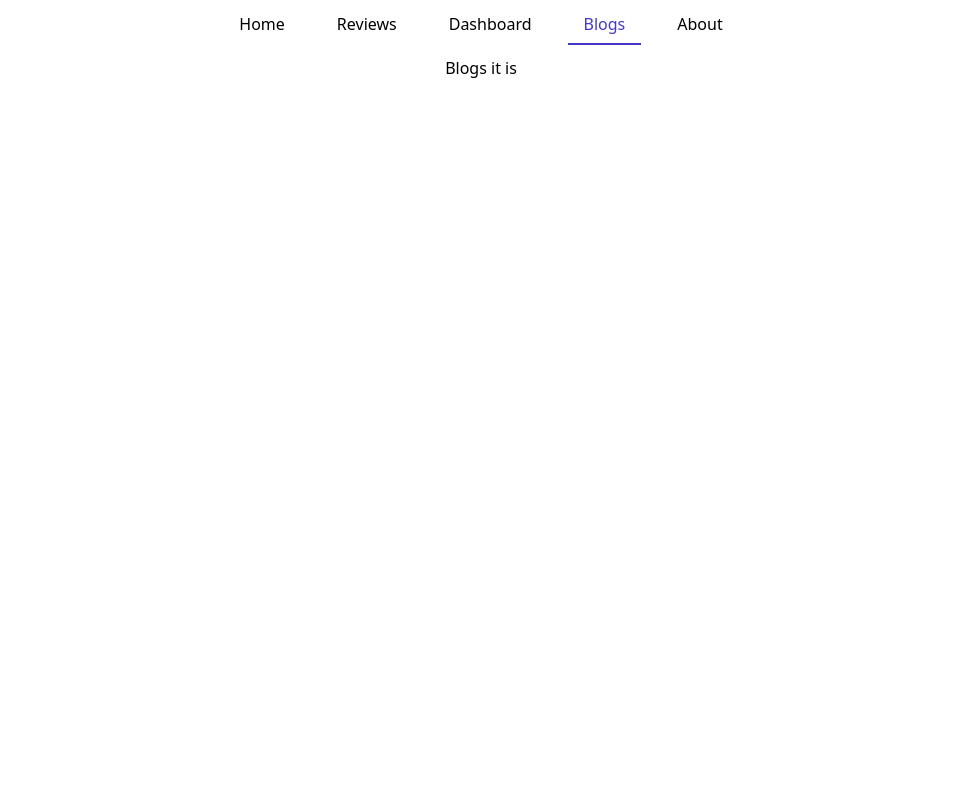
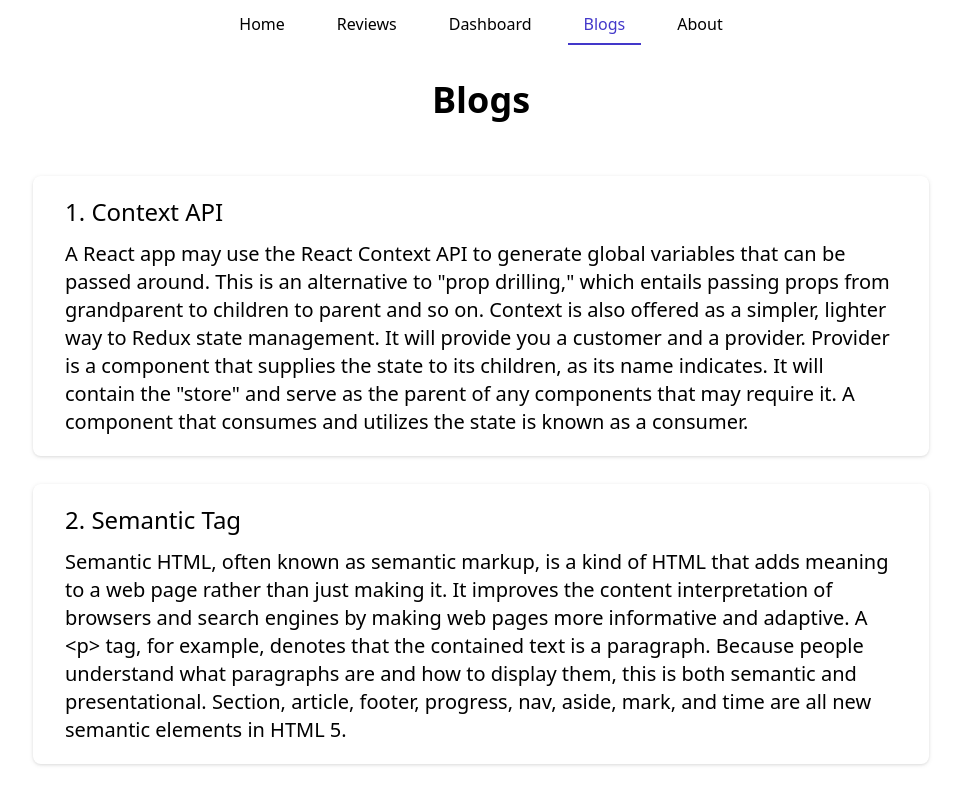
Before and after one commit to mdjannatulhasan/product-analysis, a React (Create React App) app: page /blogs in a window 1280 px wide. Shown: the whole page, without its empty margins (159-1120 px from the left). Built offline with nearby package versions, Linux system fonts and the light colour scheme.

Commit message:
Blog updated and final push

```diff
--- a/src/components/About/About.js
+++ b/src/components/About/About.js
@@ -3,7 +3,7 @@ import React from 'react';
 const About = () => {
     return (
         <div>
-            <h1>About here</h1>
+            <h1 className='py-7 text-3xl font-medium'>We are working on it</h1>
         </div>
     );
 };
--- a/src/components/Blogs/Blogs.js
+++ b/src/components/Blogs/Blogs.js
@@ -2,8 +2,16 @@ import React from 'react';
 
 const Blogs = () => {
     return (
-        <div>
-            <h1>Blogs it is</h1>
+        <div className='container'>
+            <h1 className='text-4xl font-bold py-6'>Blogs</h1>
+            <div className='mt-8 mb-7 py-5 max-w-4xl mx-auto drop-shadow rounded-lg text-left bg-white px-8'>
+                <h2 className='pb-3 text-2xl font-medium' >1. Context API</h2>
+                <p className='text-xl'>A React app may use the React Context API to generate global variables that can be passed around. This is an alternative to "prop drilling," which entails passing props from grandparent to children to parent and so on. Context is also offered as a simpler, lighter way to Redux state management. It will provide you a customer and a provider. Provider is a component that supplies the state to its children, as its name indicates. It will contain the "store" and serve as the parent of any components that may require it. A component that consumes and utilizes the state is known as a consumer.</p>
+            </div>
+            <div className='py-5 mb-5 max-w-4xl mx-auto drop-shadow rounded-lg text-left bg-white px-8'>
+                <h2 className='pb-3 text-2xl font-medium' >2. Semantic Tag</h2>
+                <p className='text-xl'>Semantic HTML, often known as semantic markup, is a kind of HTML that adds meaning to a web page rather than just making it. It improves the content interpretation of browsers and search engines by making web pages more informative and adaptive. A &lt;p&gt; tag, for example, denotes that the contained text is a paragraph. Because people understand what paragraphs are and how to display them, this is both semantic and presentational. Section, article, footer, progress, nav, aside, mark, and time are all new semantic elements in HTML 5.</p>
+            </div>
         </div>
     );
 };
```
